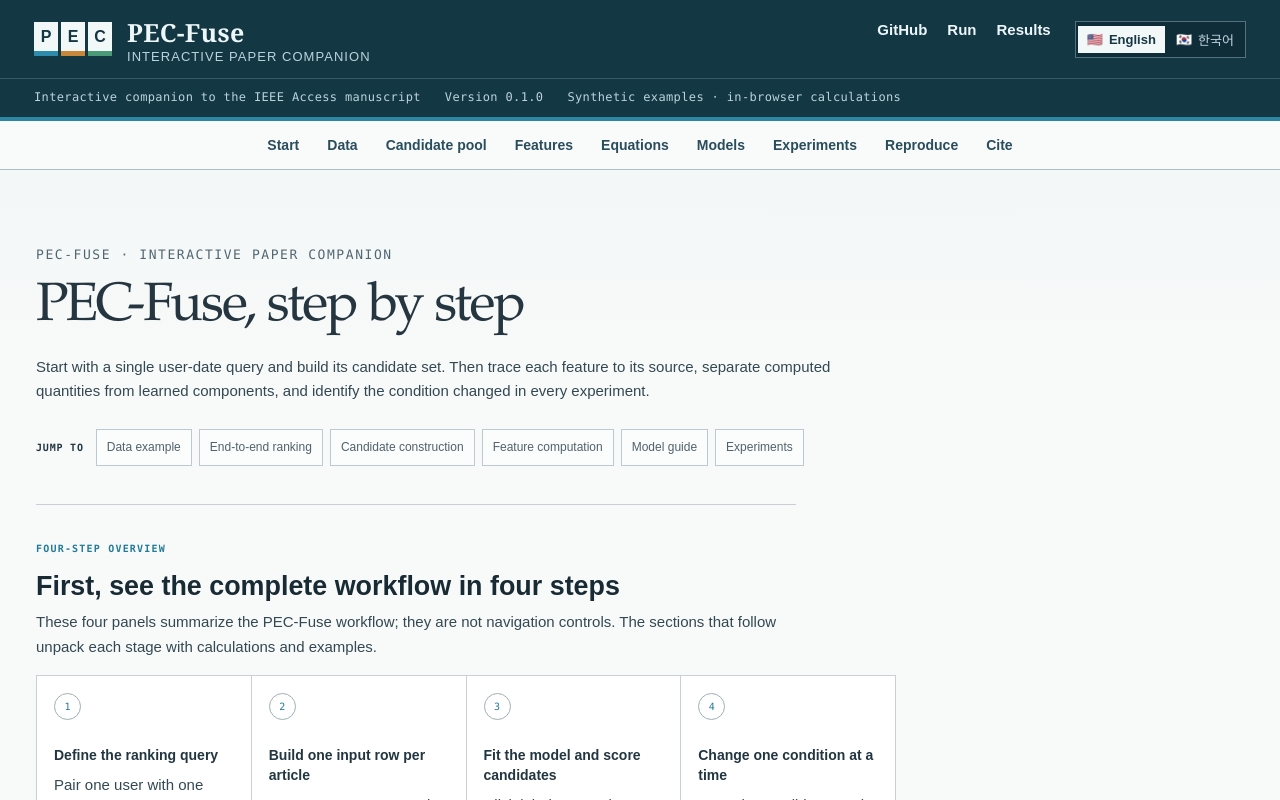
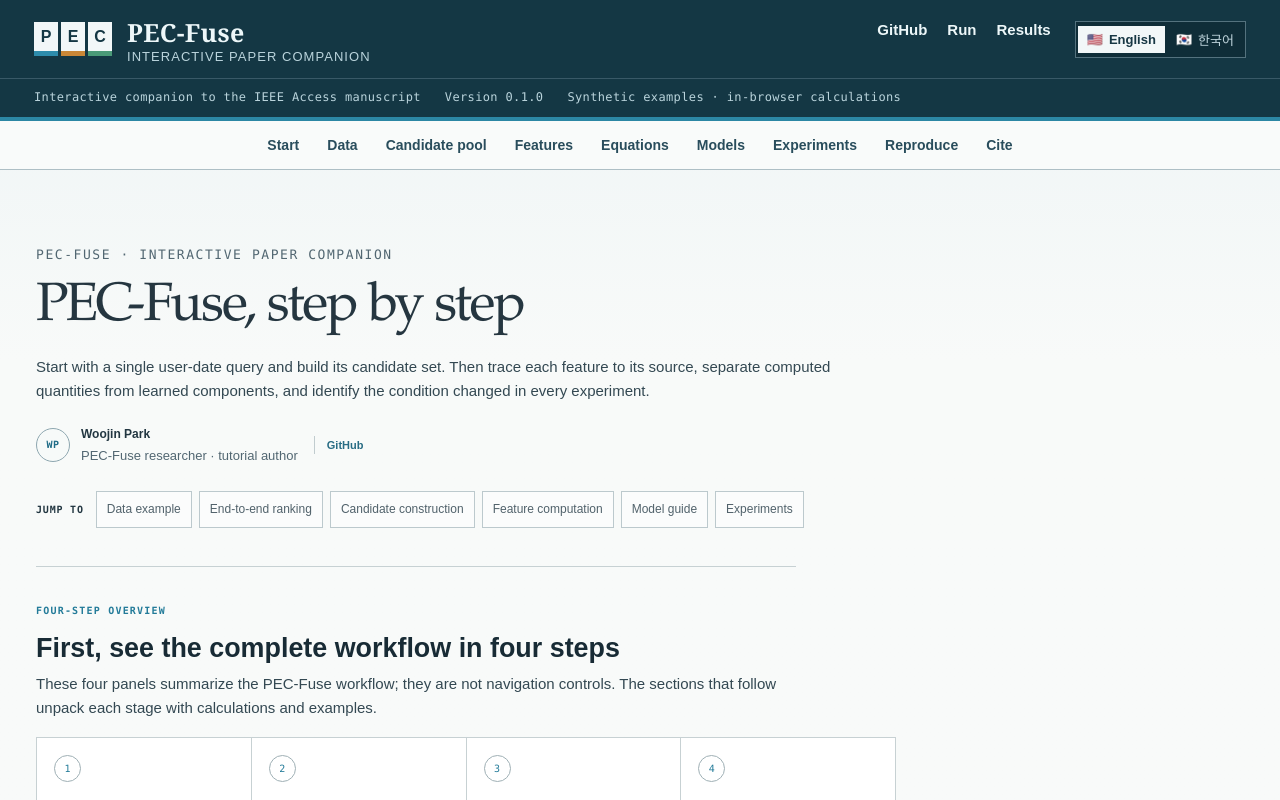
Before and after one commit to WoojinPark-Jay/pec-fuse-ranking, a React (Vite) app in the folder tutorial/: page / in a window 1280 px wide. Shown: the top 800 px of the page. Built offline with nearby package versions, Linux system fonts and the light colour scheme.

Commit message:
Add compact tutorial author byline

```diff
--- a/tutorial/src/components/compare.css
+++ b/tutorial/src/components/compare.css
@@ -13,6 +13,10 @@
 .ca-intro h1.is-ko { font-family:"Pretendard","Noto Sans KR","Apple SD Gothic Neo",sans-serif; font-weight:720; line-height:1.18; letter-spacing:-.045em; }
 .ca-intro h1 span { display:block; color:#566168; }
 .ca-deck { max-width:800px; margin:0; font-size:18px; color:#536067; }
+.ca-byline { display:flex; align-items:center; gap:11px; width:max-content; max-width:100%; margin-top:21px; color:#41545c; }
+.ca-byline>span { display:grid; place-items:center; width:34px; height:34px; border:1px solid #8da6af; border-radius:50%; color:#1f6c87; background:#f7faf9; font:700 10px "SFMono-Regular",Consolas,monospace; letter-spacing:.04em; }
+.ca-byline>div { display:grid; gap:1px; }.ca-byline b { font-size:12px; }.ca-byline small { color:#708087; font-size:10.5px; }
+.ca-byline a { margin-left:5px; padding-left:12px; border-left:1px solid #c1cccf; color:#286c84; font-size:11px; font-weight:700; text-decoration:none; }.ca-byline a:hover,.ca-byline a:focus-visible { text-decoration:underline; }
 .ca-route { display:flex; align-items:center; flex-wrap:wrap; gap:7px; margin-top:26px; font-size:12px; color:#51626b; }
 .ca-route b { margin-right:5px; color:#68777d; font:700 10px "SFMono-Regular",Consolas,monospace; letter-spacing:.08em; text-transform:uppercase; }
 .ca-route a { padding:7px 10px; text-decoration:none; border:1px solid #bcc9cd; background:#fbfcfc; }
--- a/tutorial/src/components/comparison-atlas.tsx
+++ b/tutorial/src/components/comparison-atlas.tsx
@@ -163,6 +163,7 @@ export function ComparisonAtlas({ lang }: { lang: Lang }) {
         <p className="ca-kicker">PEC-FUSE · INTERACTIVE PAPER COMPANION</p>
         <h1 className={isKo ? "is-ko" : "is-en"}>{isKo ? "PEC-Fuse, 단계별로 살펴보기" : "PEC-Fuse, step by step"}</h1>
         <p className="ca-deck">{isKo ? "한 사용자와 날짜를 하나의 질의로 정의하고, 기사 후보를 구성하는 단계부터 시작합니다. 이후 각 특성의 출처와 계산 과정, 학습되는 요소, 실험에서 달라지는 조건을 차례로 확인합니다." : "Start with a single user-date query and build its candidate set. Then trace each feature to its source, separate computed quantities from learned components, and identify the condition changed in every experiment."}</p>
+        <div className="ca-byline"><span aria-hidden="true">WP</span><div><b>Woojin Park</b><small>{isKo ? "PEC-Fuse 연구자 · 튜토리얼 저자" : "PEC-Fuse researcher · tutorial author"}</small></div><a href="https://github.com/WoojinPark-Jay">GitHub</a></div>
         <nav className="ca-route" aria-label={isKo ? "주요 섹션 바로가기" : "Jump to a section"}><b>{isKo ? "빠른 이동" : "Jump to"}</b><a href="#microscope">{isKo ? "데이터 사례" : "Data example"}</a><a href="#final-demo">{isKo ? "전체 순위 과정" : "End-to-end ranking"}</a><a href="#row">{isKo ? "후보 구성" : "Candidate construction"}</a><a href="#record">{isKo ? "특성 계산" : "Feature computation"}</a><a href="#learn">{isKo ? "모델 이해" : "Model guide"}</a><a href="#atlas">{isKo ? "실험 비교" : "Experiments"}</a></nav>
         <div className="ca-overview-head"><span>FOUR-STEP OVERVIEW</span><h2>{isKo ? "먼저, 전체 분석 절차를 네 단계로 봅니다" : "First, see the complete workflow in four steps"}</h2><p>{isKo ? "아래 네 칸은 메뉴가 아니라 PEC-Fuse의 전체 절차를 요약한 것입니다. 각 단계의 계산과 예시는 다음 섹션부터 같은 순서로 자세히 설명합니다." : "These four panels summarize the PEC-Fuse workflow; they are not navigation controls. The sections that follow unpack each stage with calculations and examples."}</p></div>
         <div className="ca-first-read">
```
